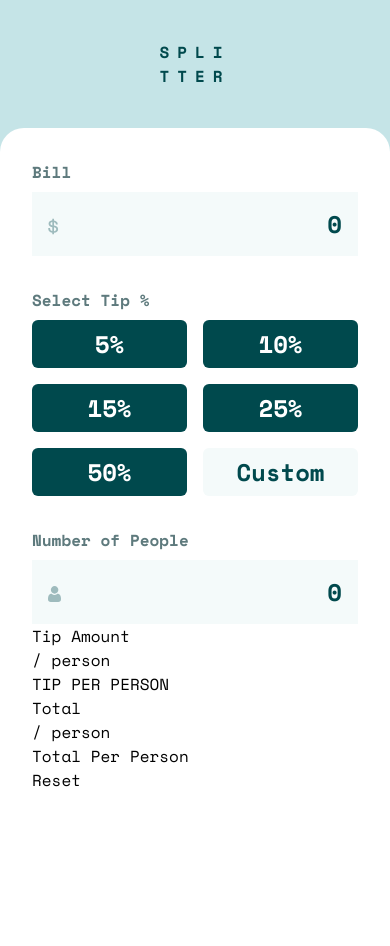
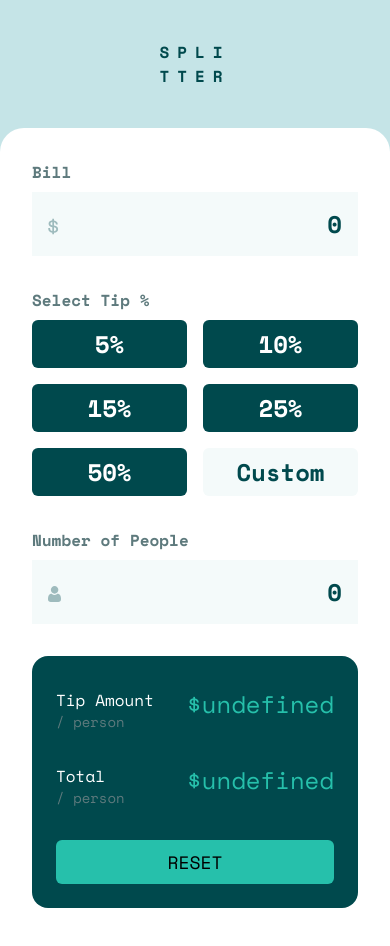
Before and after one commit to mdubelbeis/tip-calculator, a React (Create React App) app: page / in a window 390 px wide. Shown: the top 946 px of the page. Built offline with nearby package versions, Linux system fonts and the light colour scheme.

Commit message:
styled mobile

```diff
--- a/src/components/Output.js
+++ b/src/components/Output.js
@@ -1,28 +1,28 @@
-const Output = () => {
+const Output = ({ tip, total }) => {
   return (
-    <div>
-      <div>
+    <div className="mt-8 bg-very-dark-cyan py-6 px-6 space-y-8 rounded-2xl">
+      <div className="mt-2 flex justify-between">
         <div>
-          <h3>Tip Amount</h3>
-          <p>/ person </p>
+          <h3 className="text-pure-white">Tip Amount</h3>
+          <p className="text-dark-grayish-cyan text-sm ">/ person </p>
         </div>
         <div>
-          <p>TIP PER PERSON</p>
+          <p className="text-strong-cyan text-2xl">{`$${tip}`}</p>
         </div>
       </div>
 
-      <div>
+      <div className="flex justify-between">
         <div>
-          <h3>Total</h3>
-          <p>/ person </p>
+          <h3 className="text-pure-white">Total</h3>
+          <p className="text-dark-grayish-cyan text-sm ">/ person </p>
         </div>
         <div>
-          <p>Total Per Person</p>
+          <p className="text-strong-cyan text-2xl">{`$${tip}`}</p>
         </div>
       </div>
 
-      <div>
-        <button>Reset</button>
+      <div className="text-center w-full bg-strong-cyan text-lg rounded-md py-2">
+        <button>RESET</button>
       </div>
     </div>
   );
```
